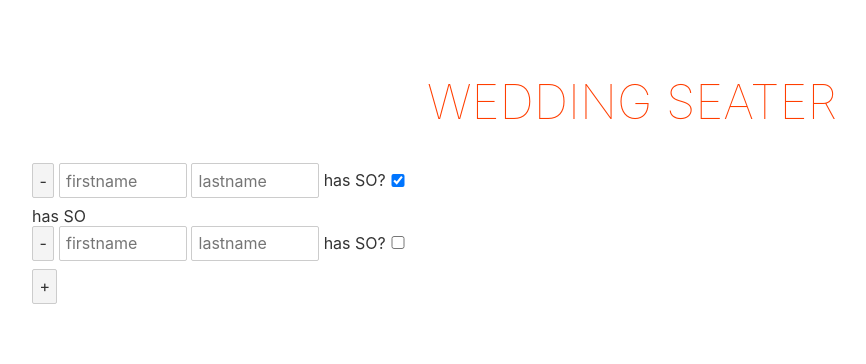
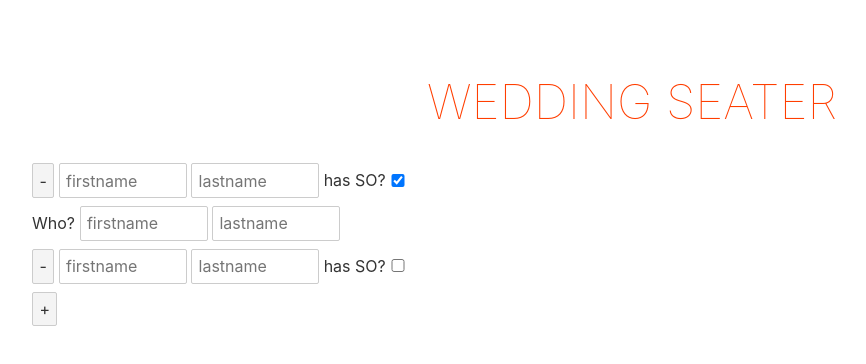
Before and after one commit to Japesjake/wedding_seater_js, a Svelte app in the folder svelte/: page / in a window 1280 px wide. Both pictures are taken after a click on the checkbox 406 px from the left and 180 px from the top of the page. Shown: the top 364 px of the page, without its empty margins (8-874 px from the left). Built offline with nearby package versions, Linux system fonts and the light colour scheme.

Commit message:
added new input for significant others.

```diff
--- a/svelte/src/App.svelte
+++ b/svelte/src/App.svelte
@@ -2,8 +2,8 @@
     // import { loop_guard } from "svelte/internal";
 
 
-	let people = [{id: Math.random(), firstName: "Sarah", lastName: "Showalter", hasSO: false},
-				  {id: Math.random(), firstName: "James", lastName: "Showalter", hasSO: false}
+	let people = [{id: Math.random(), firstName: "Lucas", lastName: "Redlawski", hasSO: false, SO: ""},
+				  {id: Math.random(), firstName: "James", lastName: "Showalter", hasSO: false, SO: ""}
 				  ];
 	function addInput () {
 		people.push({id: Math.random()});
@@ -30,7 +30,9 @@
 			has SO?
 			<input type="checkbox" on:click="{toggleSO(person)}"><br>
 		{#if person.hasSO}
-			has SO<br>
+			Who?
+			<input type="text" placeholder="firstname">
+			<input type="text" placeholder="lastname"><br>
 		{/if}
 		{#if id === people.length - 1}
 			<button on:click={addInput}>+</button>
```
Also changed, not shown: svelte/src/PersonInput.svelte (added, +8 -0 lines).
